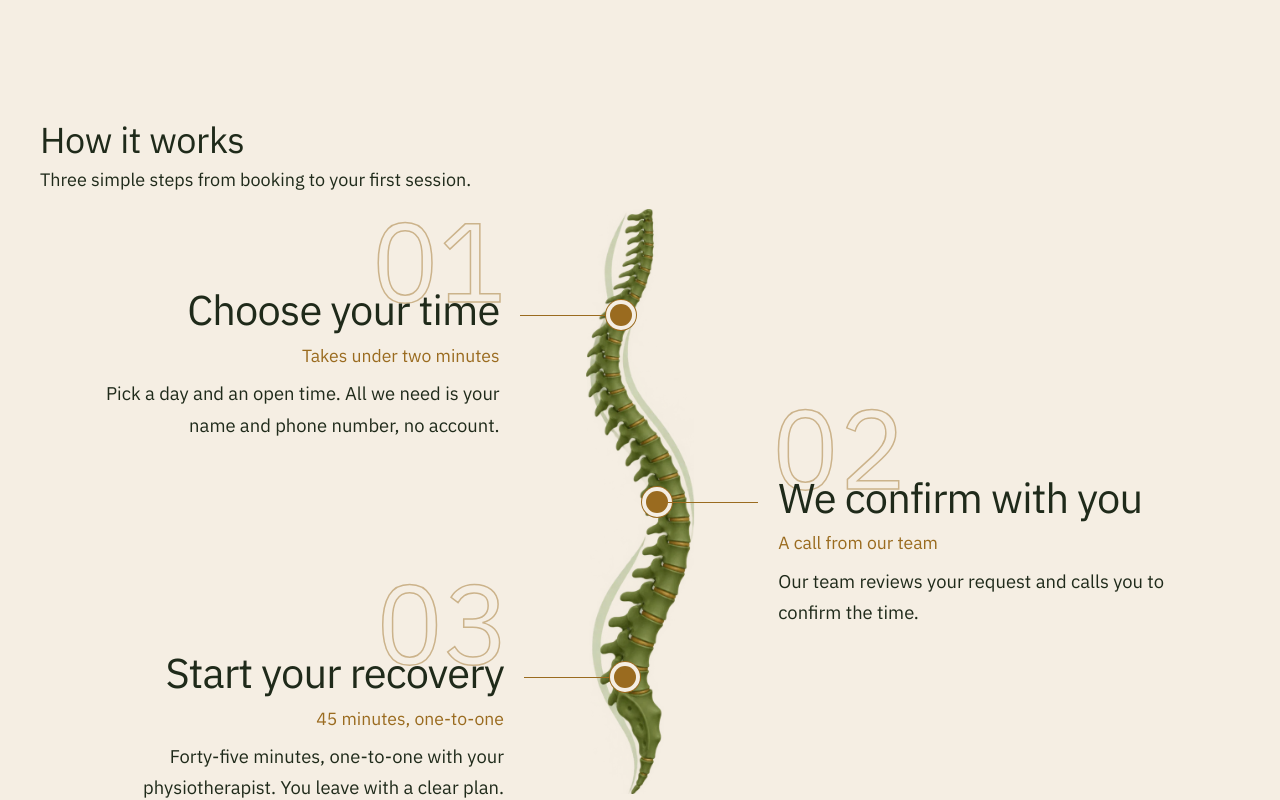
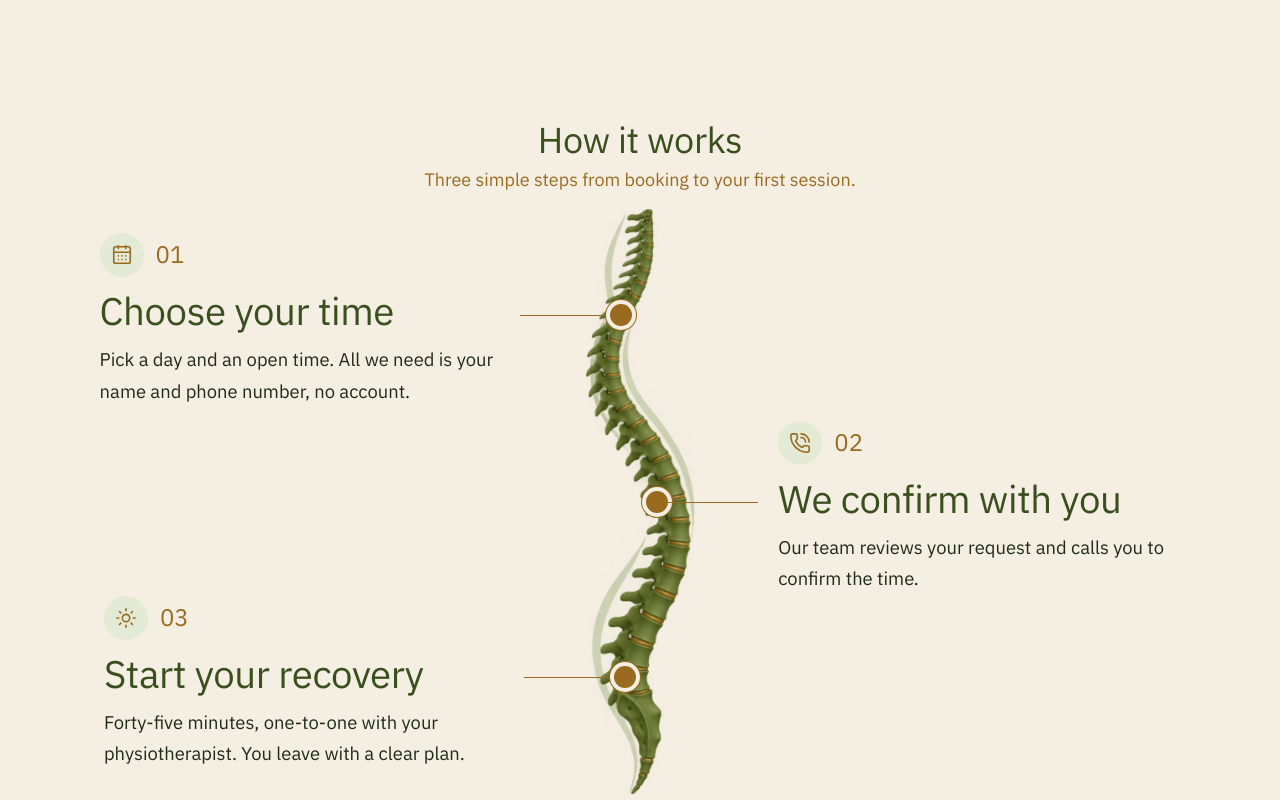
Before and after one commit to manarnofal2004/physio-clinic, a React (Vite) app in the folder client/: page / in a window 1280 px wide. Shown: the part 1440-2240 px from the top of the page. Built offline with nearby package versions, Linux system fonts and the light colour scheme; a web font is replaced by a local one.

Commit message:
feat(client): How it works steps with an icon and honey number (design 3), centred heading

```diff
--- a/client/src/features/landing/HowItWorksSection.tsx
+++ b/client/src/features/landing/HowItWorksSection.tsx
@@ -1,5 +1,7 @@
+import type { ReactNode } from "react";
 import { Box, Typography } from "@mui/material";
 import { useTheme } from "@mui/material/styles";
+import { CalendarDays, PhoneCall, Sun } from "lucide-react";
 import { useTranslation } from "react-i18next";
 import type { Translation } from "@/i18n/locales/en";
 import { LandingSection } from "./LandingSection";
@@ -12,14 +14,14 @@ type StepKey = keyof Translation["landing"]["how"];
 const steps: {
   title: StepKey;
   text: StepKey;
-  note: StepKey;
+  icon: ReactNode;
   top: number;
   x: number;
   side: "start" | "end";
 }[] = [
-  { title: "bookTitle", text: "bookText", note: "bookNote", top: 18, x: 32, side: "start" },
-  { title: "confirmTitle", text: "confirmText", note: "confirmNote", top: 50, x: 66, side: "end" },
-  { title: "visitTitle", text: "visitText", note: "visitNote", top: 80, x: 36, side: "start" },
+  { title: "bookTitle", text: "bookText", icon: <CalendarDays />, top: 18, x: 32, side: "start" },
+  { title: "confirmTitle", text: "confirmText", icon: <PhoneCall />, top: 50, x: 66, side: "end" },
+  { title: "visitTitle", text: "visitText", icon: <Sun />, top: 80, x: 36, side: "start" },
 ];
 
 // The spine drawing (258 x 1400) shrinks on short screens so the section fits one
@@ -37,7 +39,7 @@ export const HowItWorksSection = () => {
   const isRtl = theme.direction === "rtl";
   const number = new Intl.NumberFormat(i18n.language, { minimumIntegerDigits: 2 });
 
-  // A small honey dot on the spine (the step number is shown large next to the text).
+  // A small honey dot on the spine.
   const marker = (
     <Box
       aria-hidden
@@ -53,41 +55,41 @@ export const HowItWorksSection = () => {
     />
   );
 
-  // The step's text: a large outlined number behind the title, the title, a short
-  // honey note, then the description. `align` keeps the text close to the spine.
-  const stepText = (step: (typeof steps)[number], index: number, align: "start" | "end") => (
-    <Box sx={{ position: "relative", textAlign: align }}>
+  // The step's text: an icon in a pale circle with the step number, the title, then
+  // the description.
+  const stepText = (step: (typeof steps)[number], index: number) => (
+    <Box>
+      <Box sx={{ display: "flex", alignItems: "center", gap: 1.5 }}>
         <Box
           aria-hidden
           sx={{
-          position: "absolute",
-          bottom: "100%",
-          mb: { xs: "-1.3rem", md: "-1.9rem" },
-          [align === "end" ? "insetInlineEnd" : "insetInlineStart"]: "-0.4rem",
-          fontSize: { xs: "4.5rem", md: "7rem" },
-          lineHeight: 1,
-          color: "transparent",
-          WebkitTextStroke: (th) => `1.5px ${th.palette.warning.main}`,
-          opacity: 0.45,
-          userSelect: "none",
+            width: 44,
+            height: 44,
+            borderRadius: "50%",
+            bgcolor: "action.selected",
+            display: "grid",
+            placeItems: "center",
+            flexShrink: 0,
           }}
         >
+          {step.icon}
+        </Box>
+        <Typography aria-hidden sx={{ color: "warning.main", fontSize: "1.5rem", lineHeight: 1 }}>
           {number.format(index + 1)}
+        </Typography>
       </Box>
       <Typography
         variant="h4"
         component="h3"
         sx={{
-          position: "relative",
-          fontSize: { xs: "1.8rem", md: "2.6rem" },
-          lineHeight: 1.1,
-          letterSpacing: isRtl ? 0 : "-0.02em",
+          mt: 1.5,
+          fontSize: { xs: "1.8rem", md: "2.4rem" },
+          lineHeight: 1.2,
+          color: "primary.dark",
+          letterSpacing: isRtl ? 0 : "-0.01em",
         }}
       >
         {t(`landing.how.${step.title}`)}
-      </Typography>
-      <Typography sx={{ mt: 1, color: "warning.main", fontSize: { xs: "1rem", md: "1.1rem" } }}>
-        {t(`landing.how.${step.note}`)}
       </Typography>
       <Typography
         color="text.secondary"
@@ -96,7 +98,6 @@ export const HowItWorksSection = () => {
           fontSize: { xs: "1.05rem", md: "1.15rem" },
           lineHeight: 1.7,
           maxWidth: 400,
-          ...(align === "end" && { marginInlineStart: "auto" }),
         }}
       >
         {t(`landing.how.${step.text}`)}
@@ -110,6 +111,7 @@ export const HowItWorksSection = () => {
       title={t("landing.how.title")}
       intro={t("landing.how.intro")}
       alignTop
+      centered
     >
       {/* Wide screens: the spine with the steps around it. */}
       <Box
@@ -170,9 +172,7 @@ export const HowItWorksSection = () => {
                   flexShrink: 0,
                 }}
               />
-              <Box sx={{ px: 2.5, mt: "-0.9rem", maxWidth: 480, flex: 1 }}>
-                {stepText(step, index, atStart ? "end" : "start")}
-              </Box>
+              <Box sx={{ px: 2.5, mt: "-4.4rem", maxWidth: 460 }}>{stepText(step, index)}</Box>
             </Box>
           );
         })}
@@ -205,7 +205,7 @@ export const HowItWorksSection = () => {
             sx={{ display: "flex", gap: 2.5, position: "relative", pt: 4.5, pb: 1 }}
           >
             <Box sx={{ mt: 1.25 }}>{marker}</Box>
-            <Box sx={{ flex: 1 }}>{stepText(step, index, "start")}</Box>
+            <Box sx={{ flex: 1 }}>{stepText(step, index)}</Box>
           </Box>
         ))}
       </Box>
--- a/client/src/features/landing/LandingSection.tsx
+++ b/client/src/features/landing/LandingSection.tsx
@@ -10,6 +10,7 @@ interface LandingSectionProps {
   wash?: boolean; // stone background, the same as the hero
   compact?: boolean; // less space above the heading and between heading and content
   alignTop?: boolean; // keep the heading at the top of the screen instead of centring
+  centered?: boolean; // centre the heading, with the intro in honey under it
   children: ReactNode;
 }
 
@@ -23,6 +24,7 @@ export const LandingSection = ({
   wash,
   compact,
   alignTop,
+  centered,
   children,
 }: LandingSectionProps) => (
   <Box
@@ -44,14 +46,27 @@ export const LandingSection = ({
   >
     <Box sx={{ maxWidth: 1200, mx: "auto", width: "100%" }}>
       {title && (
-        <Box sx={{ maxWidth: 640, mb: compact || alignTop ? 2 : { xs: 4, md: 5 } }}>
-          <Typography id={`${id}-title`} variant="h2">
+        <Box
+          sx={{
+            maxWidth: 640,
+            mb: compact || alignTop ? 2 : { xs: 4, md: 5 },
+            ...(centered && { mx: "auto", textAlign: "center" }),
+          }}
+        >
+          <Typography
+            id={`${id}-title`}
+            variant="h2"
+            sx={centered ? { color: "primary.dark" } : undefined}
+          >
             {title}
           </Typography>
           {intro && (
             <Typography
-              color="text.secondary"
-              sx={{ mt: compact || alignTop ? 0.5 : 2, fontSize: "1.125rem" }}
+              sx={{
+                mt: compact || alignTop ? 0.5 : 2,
+                fontSize: "1.125rem",
+                color: centered ? "warning.main" : "text.secondary",
+              }}
             >
               {intro}
             </Typography>
--- a/client/src/i18n/locales/ar.ts
+++ b/client/src/i18n/locales/ar.ts
@@ -89,9 +89,6 @@ export const ar: Translation = {
       bookText: "اختر اليوم والوقت المناسبين لك. نحتاج فقط اسمك ورقم هاتفك، دون الحاجة إلى حساب.",
       confirmTitle: "نؤكد الموعد معك",
       confirmText: "يراجع فريقنا طلبك ويتواصل معك لتأكيد الموعد.",
-      bookNote: "يستغرق أقل من دقيقتين",
-      confirmNote: "اتصال من فريقنا",
-      visitNote: "45 دقيقة، جلسة فردية",
       visitTitle: "ابدأ رحلة تعافيك",
       visitText: "خمس وأربعون دقيقة مع أخصائيك وحدك، تخرج بعدها بخطة علاج واضحة.",
     },
--- a/client/src/i18n/locales/en.ts
+++ b/client/src/i18n/locales/en.ts
@@ -90,9 +90,6 @@ export const en = {
         "Pick a day and an open time. All we need is your name and phone number, no account.",
       confirmTitle: "We confirm with you",
       confirmText: "Our team reviews your request and calls you to confirm the time.",
-      bookNote: "Takes under two minutes",
-      confirmNote: "A call from our team",
-      visitNote: "45 minutes, one-to-one",
       visitTitle: "Start your recovery",
       visitText:
         "Forty-five minutes, one-to-one with your physiotherapist. You leave with a clear plan.",
```
Lines whose indentation alone changed are shown as unchanged.
